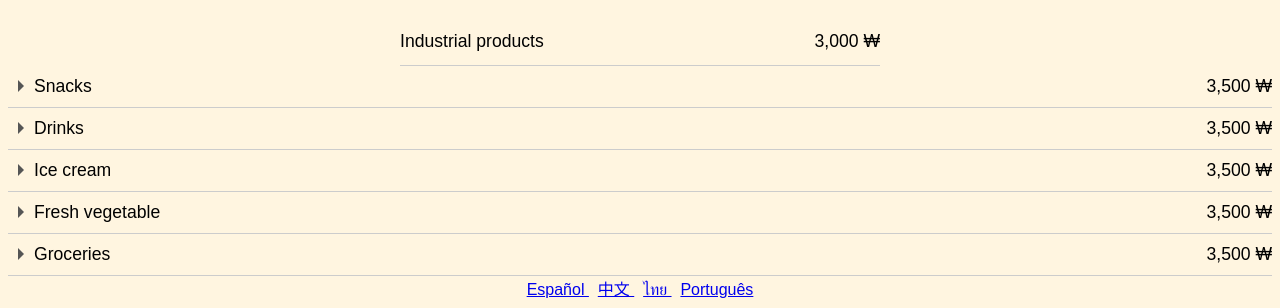
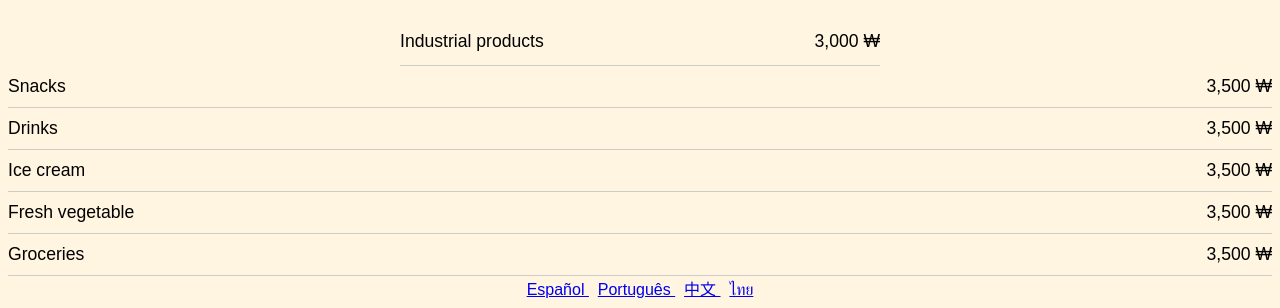
Before and after one commit to Tae8076/EggAndSeedMarket-Menu, a plain HTML site: page index.html in a window 1280 px wide. Shown: the part 555-863 px from the top of the page. Drawn offline with Linux system fonts and the light colour scheme.

Commit message:
Update index.html

```diff
--- a/index.html
+++ b/index.html
@@ -117,7 +117,6 @@
 
     <div class="item-container"> <!--간식-->
       <div class="item">
-        <div class="arrow"></div>
         <span class="item-name">Snacks</span>
         <span class="item-price">3,500 ₩</span>
       </div>
@@ -126,7 +125,6 @@
 
 <div class="item-container"> <!--음료-->
       <div class="item">
-        <div class="arrow"></div>
         <span class="item-name">Drinks</span>
         <span class="item-price">3,500 ₩</span>
       </div>
@@ -135,7 +133,6 @@
 
   <div class="item-container"> <!--아이스크림-->
       <div class="item">
-        <div class="arrow"></div>
         <span class="item-name">Ice cream</span>
         <span class="item-price">3,500 ₩</span>
       </div>
@@ -144,7 +141,6 @@
 
   <div class="item-container"> <!--신선야채-->
       <div class="item">
-        <div class="arrow"></div>
         <span class="item-name">Fresh vegetable </span>
         <span class="item-price">3,500 ₩</span>
       </div>
@@ -153,7 +149,6 @@
 
   <div class="item-container"> <!--식재료-->
       <div class="item">
-        <div class="arrow"></div>
         <span class="item-name">Groceries </span>
         <span class="item-price">3,500 ₩</span>
       </div>
@@ -167,16 +162,16 @@
       Español
     </a>
 &nbsp;
+  <a href="https://tae8076.github.io/EggAndSeedMarket-Menu/portuguese/">
+      Português
+    </a>
+&nbsp;
   <a href="https://tae8076.github.io/EggAndSeedMarket-Menu/chinese/">
       中文
     </a>
 &nbsp;
   <a href="https://tae8076.github.io/EggAndSeedMarket-Menu/thai/">
       ไทย
-    </a>
-&nbsp;
-  <a href="https://tae8076.github.io/EggAndSeedMarket-Menu/portuguese/">
-      Português
     </a>
 
   <script>
```
